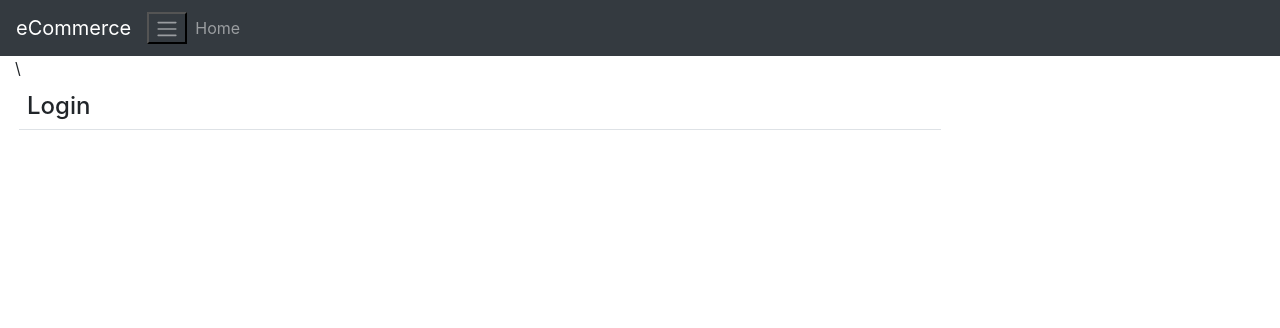
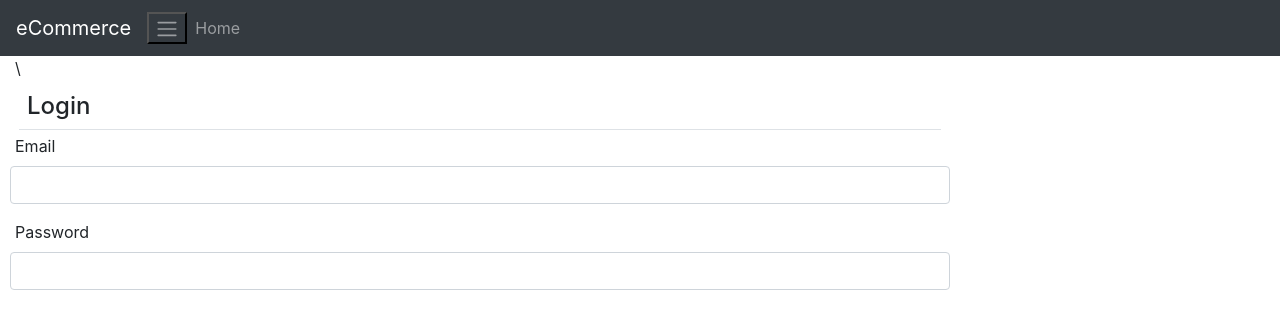
Before and after one commit to Timoh97/REACTAPP1, a React (Create React App) app: page / in a window 1280 px wide. Shown: the top 328 px of the page. Built offline with nearby package versions, Linux system fonts and the light colour scheme.

Commit message:
create password box

```diff
--- a/src/Components/Login.js
+++ b/src/Components/Login.js
@@ -6,6 +6,16 @@ export default class Login extends React.Component {
         return (
 <div className='col-lg-9'>\
 <h4 className='m-1 p-2 border-bottom'>Login</h4>
+{/* Email starts */}
+<div className='form-group form-row'>
+<label className='col-lg-4'>Email</label>
+<input type='text' className='form-control'/>
+</div>
+{/* Email ends */}
+<div className='form-group form-row'>
+<label className='col-lg-4'>Password</label>
+<input type='password' className='form-control'/>
+</div>
 </div>
         )
     }
```
